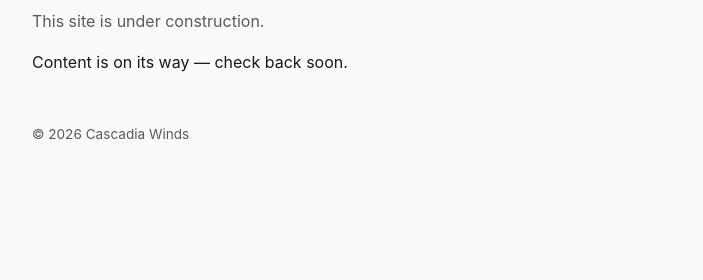
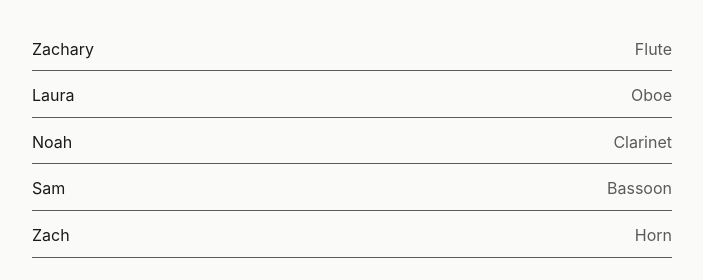
Before and after one commit to cascadiawinds/cascadiawinds.github.io, a plain HTML site: page index.html in a window 1280 px wide. Shown: the part 132-412 px from the top of the page, without its empty margins (288-991 px from the left). Drawn offline with Linux system fonts and the light colour scheme.

Commit message:
Replace placeholder with header and musician roster

```diff
--- a/index.html
+++ b/index.html
@@ -29,26 +29,37 @@
     }
     h1 {
       font-size: 2rem;
-      margin-bottom: 0.25rem;
+      margin-bottom: 2rem;
     }
-    p.tagline {
+    ul.roster {
+      list-style: none;
+      margin: 0;
+      padding: 0;
+      display: flex;
+      flex-direction: column;
+      gap: 0.75rem;
+    }
+    ul.roster li {
+      display: flex;
+      justify-content: space-between;
+      border-bottom: 1px solid var(--muted);
+      padding-bottom: 0.5rem;
+    }
+    ul.roster .instrument {
       color: var(--muted);
-      margin-top: 0;
-    }
-    a { color: var(--accent); }
-    footer {
-      color: var(--muted);
-      font-size: 0.85rem;
-      margin-top: 3rem;
     }
   </style>
 </head>
 <body>
   <main>
     <h1>Cascadia Winds</h1>
-    <p class="tagline">This site is under construction.</p>
-    <p>Content is on its way — check back soon.</p>
-    <footer>&copy; 2026 Cascadia Winds</footer>
+    <ul class="roster">
+      <li><span>Zachary</span><span class="instrument">Flute</span></li>
+      <li><span>Laura</span><span class="instrument">Oboe</span></li>
+      <li><span>Noah</span><span class="instrument">Clarinet</span></li>
+      <li><span>Sam</span><span class="instrument">Bassoon</span></li>
+      <li><span>Zach</span><span class="instrument">Horn</span></li>
+    </ul>
   </main>
 </body>
 </html>
```
